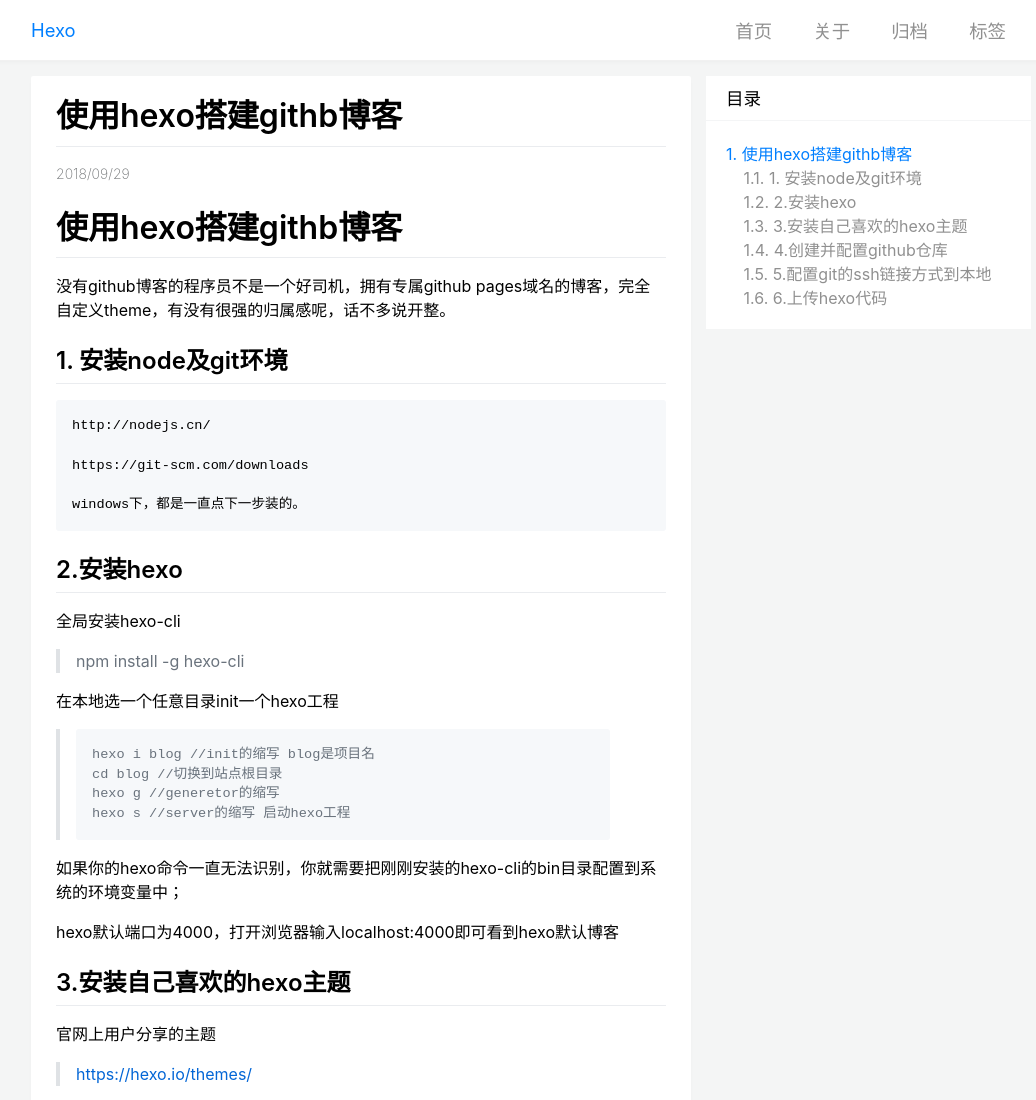
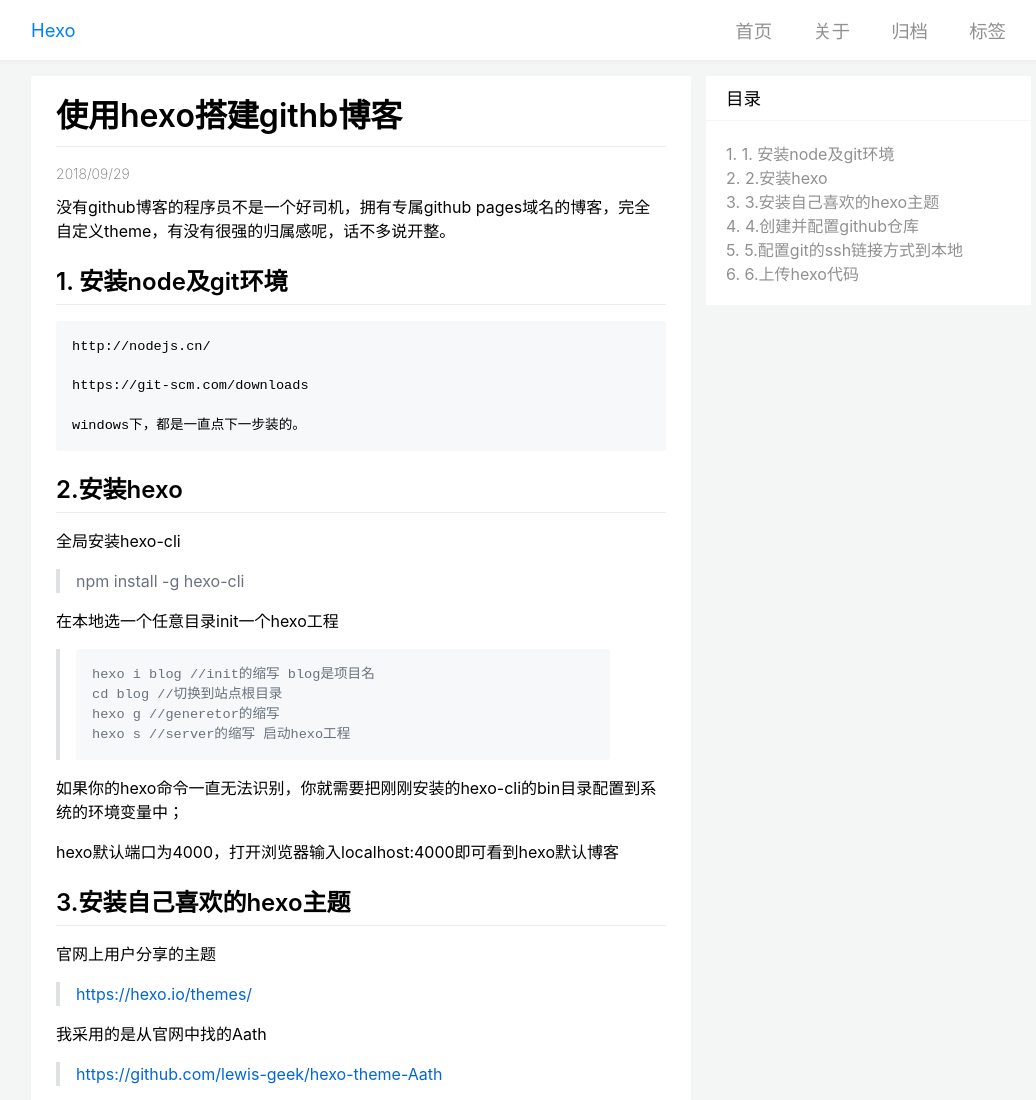
Before and after one commit to wangleizone/hexo, a plain HTML site: page 2018/09/29/csdn_export_md/index.html in a window 1280 px wide. Shown: the top 1100 px of the page, without its empty margins (109-1145 px from the left). Drawn offline with nearby package versions, Linux system fonts and the light colour scheme; some icons are missing.

Commit message:
Site updated: 2018-09-29 10:36:31

```diff
--- a/2018/09/29/csdn_export_md/index.html
+++ b/2018/09/29/csdn_export_md/index.html
@@ -62,7 +62,7 @@
 
 
           </div>
-          <h1 id="使用hexo搭建githb博客"><a href="#使用hexo搭建githb博客" class="headerlink" title="使用hexo搭建githb博客"></a>使用hexo搭建githb博客</h1><p>没有github博客的程序员不是一个好司机，拥有专属github pages域名的博客，完全自定义theme，有没有很强的归属感呢，话不多说开整。</p>
+          <p>没有github博客的程序员不是一个好司机，拥有专属github pages域名的博客，完全自定义theme，有没有很强的归属感呢，话不多说开整。</p>
 <h2 id="1-安装node及git环境"><a href="#1-安装node及git环境" class="headerlink" title="1. 安装node及git环境"></a>1. 安装node及git环境</h2><pre><code>http://nodejs.cn/
 
 https://git-scm.com/downloads
@@ -143,7 +143,7 @@
     <div class="toc-container">
         <h1>目录</h1>
         <div class="content">
-            <ol class="toc"><li class="toc-item toc-level-1"><a class="toc-link" href="#使用hexo搭建githb博客"><span class="toc-number">1.</span> <span class="toc-text">使用hexo搭建githb博客</span></a><ol class="toc-child"><li class="toc-item toc-level-2"><a class="toc-link" href="#1-安装node及git环境"><span class="toc-number">1.1.</span> <span class="toc-text">1. 安装node及git环境</span></a></li><li class="toc-item toc-level-2"><a class="toc-link" href="#2-安装hexo"><span class="toc-number">1.2.</span> <span class="toc-text">2.安装hexo</span></a></li><li class="toc-item toc-level-2"><a class="toc-link" href="#3-安装自己喜欢的hexo主题"><span class="toc-number">1.3.</span> <span class="toc-text">3.安装自己喜欢的hexo主题</span></a></li><li class="toc-item toc-level-2"><a class="toc-link" href="#4-创建并配置github仓库"><span class="toc-number">1.4.</span> <span class="toc-text">4.创建并配置github仓库</span></a></li><li class="toc-item toc-level-2"><a class="toc-link" href="#5-配置git的ssh链接方式到本地"><span class="toc-number">1.5.</span> <span class="toc-text">5.配置git的ssh链接方式到本地</span></a></li><li class="toc-item toc-level-2"><a class="toc-link" href="#6-上传hexo代码"><span class="toc-number">1.6.</span> <span class="toc-text">6.上传hexo代码</span></a></li></ol></li></ol>
+            <ol class="toc"><li class="toc-item toc-level-2"><a class="toc-link" href="#1-安装node及git环境"><span class="toc-number">1.</span> <span class="toc-text">1. 安装node及git环境</span></a></li><li class="toc-item toc-level-2"><a class="toc-link" href="#2-安装hexo"><span class="toc-number">2.</span> <span class="toc-text">2.安装hexo</span></a></li><li class="toc-item toc-level-2"><a class="toc-link" href="#3-安装自己喜欢的hexo主题"><span class="toc-number">3.</span> <span class="toc-text">3.安装自己喜欢的hexo主题</span></a></li><li class="toc-item toc-level-2"><a class="toc-link" href="#4-创建并配置github仓库"><span class="toc-number">4.</span> <span class="toc-text">4.创建并配置github仓库</span></a></li><li class="toc-item toc-level-2"><a class="toc-link" href="#5-配置git的ssh链接方式到本地"><span class="toc-number">5.</span> <span class="toc-text">5.配置git的ssh链接方式到本地</span></a></li><li class="toc-item toc-level-2"><a class="toc-link" href="#6-上传hexo代码"><span class="toc-number">6.</span> <span class="toc-text">6.上传hexo代码</span></a></li></ol>
         </div>
     </div>
 
```
Also changed, not shown: index.html (+1 -1 lines).
